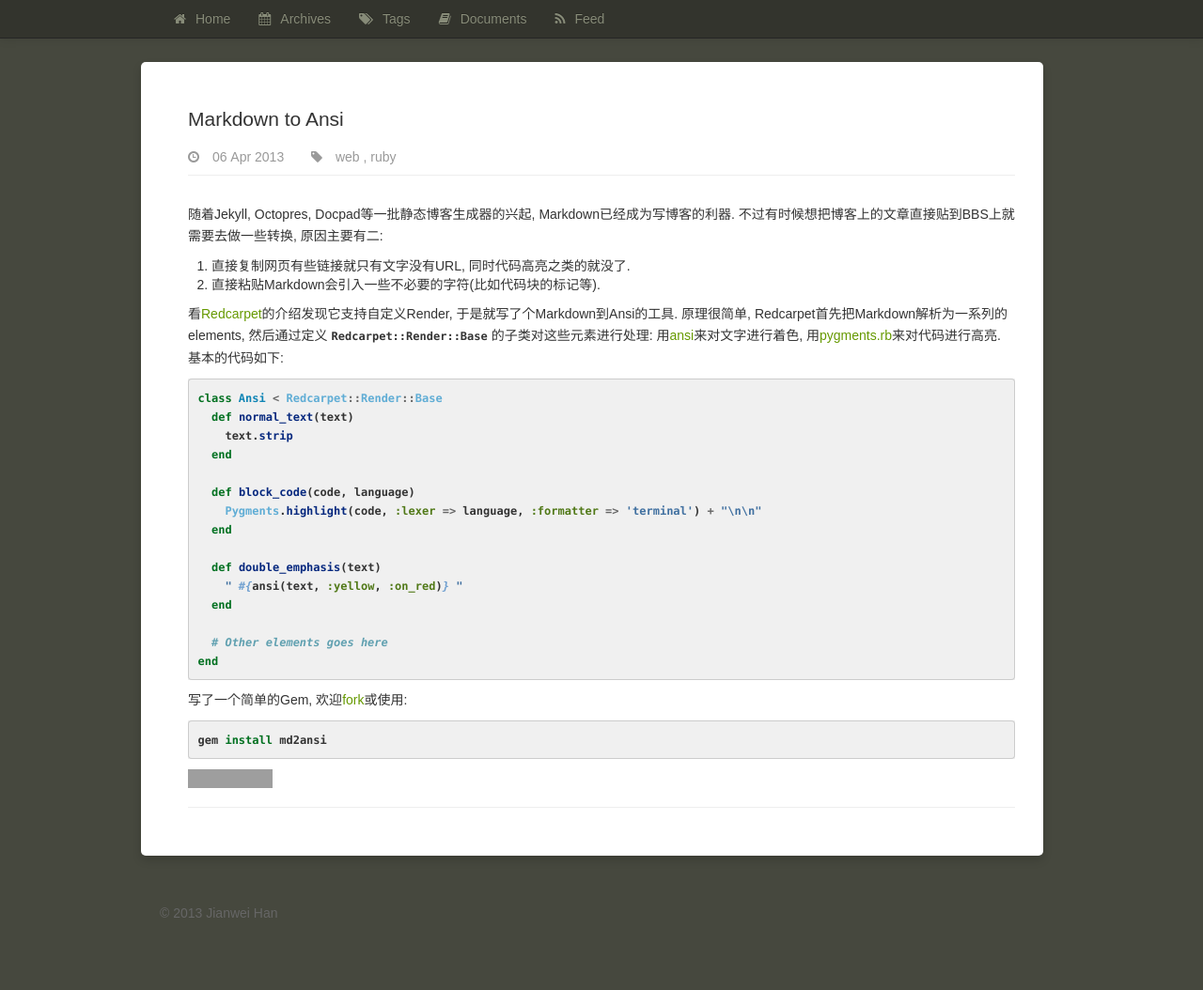
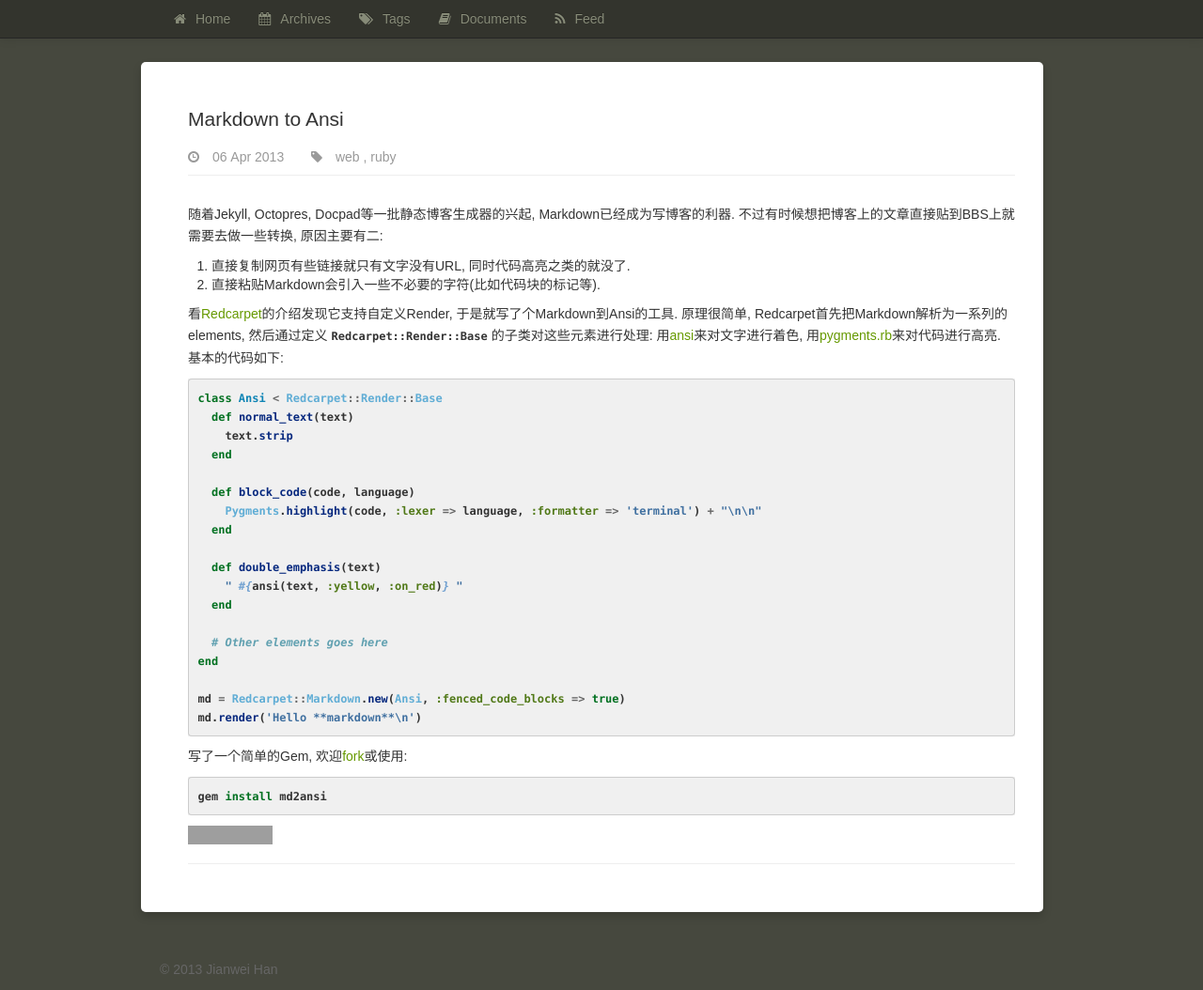
Before and after one commit to hanjianwei/hanjianwei.github.io, a Jekyll site: the page built from _posts/2013-04-06-markdown-to-ansi.md, in a window 1280 px wide. Shown: the whole page at 94% size. Built offline with Jekyll 4.4.1, drawn with Linux system fonts in a browser that asks for light colours; Markdown is read by kramdown in place of the engine named in the settings; comment, search, counter and statistics services are not loaded; before the commit the page ends 994 px from its top, so only the background shows below that; grey boxes are pictures that could not be loaded.

Commit message:
Add sample render code

````diff
--- a/_posts/2013-04-06-markdown-to-ansi.md
+++ b/_posts/2013-04-06-markdown-to-ansi.md
@@ -30,6 +30,9 @@ class Ansi < Redcarpet::Render::Base
 
   # Other elements goes here
 end
+
+md = Redcarpet::Markdown.new(Ansi, :fenced_code_blocks => true)
+md.render('Hello **markdown**\n')
 ```
 
 写了一个简单的Gem, 欢迎[fork](https://github.com/hanjianwei/md2ansi)或使用:
````
